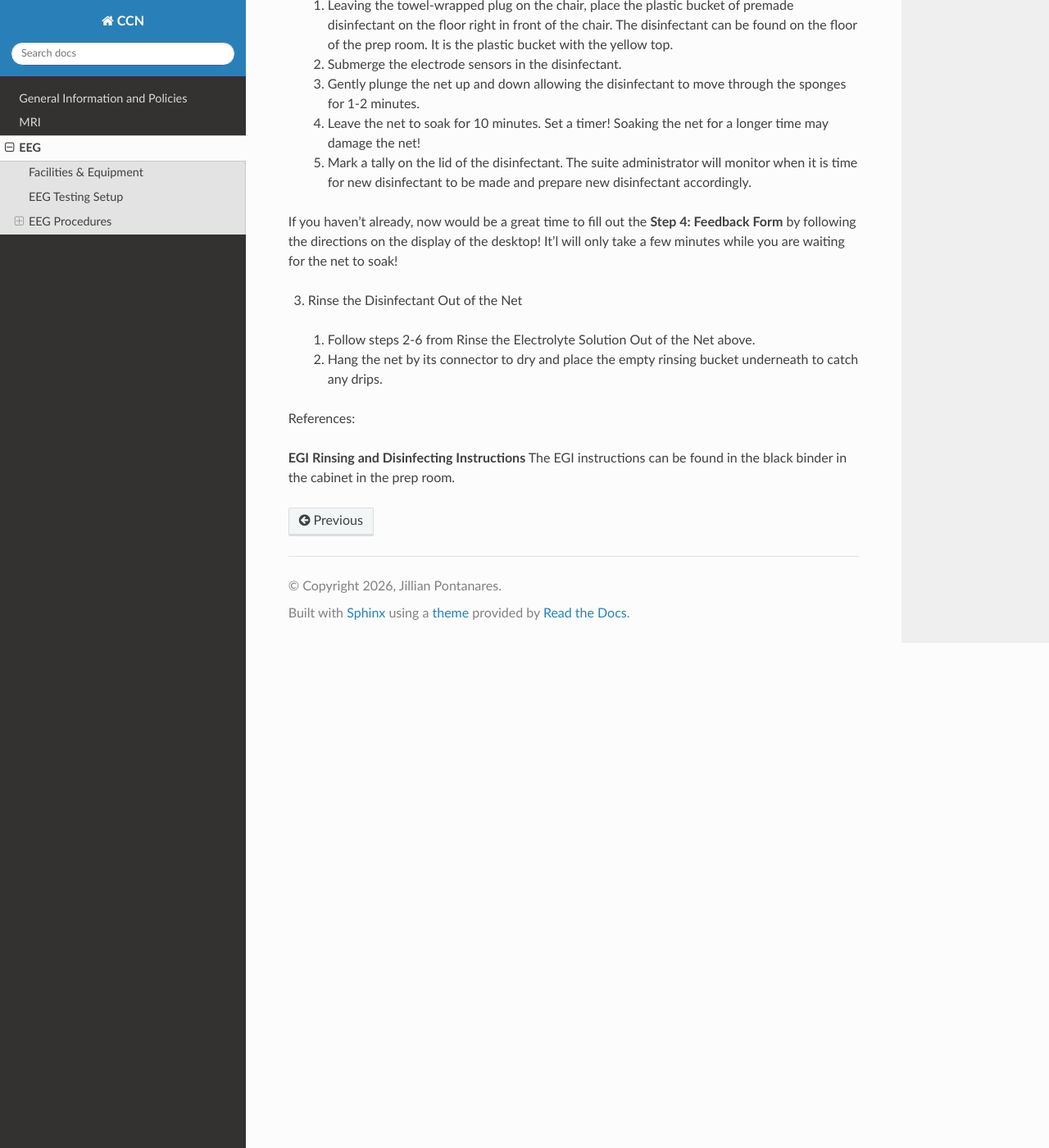
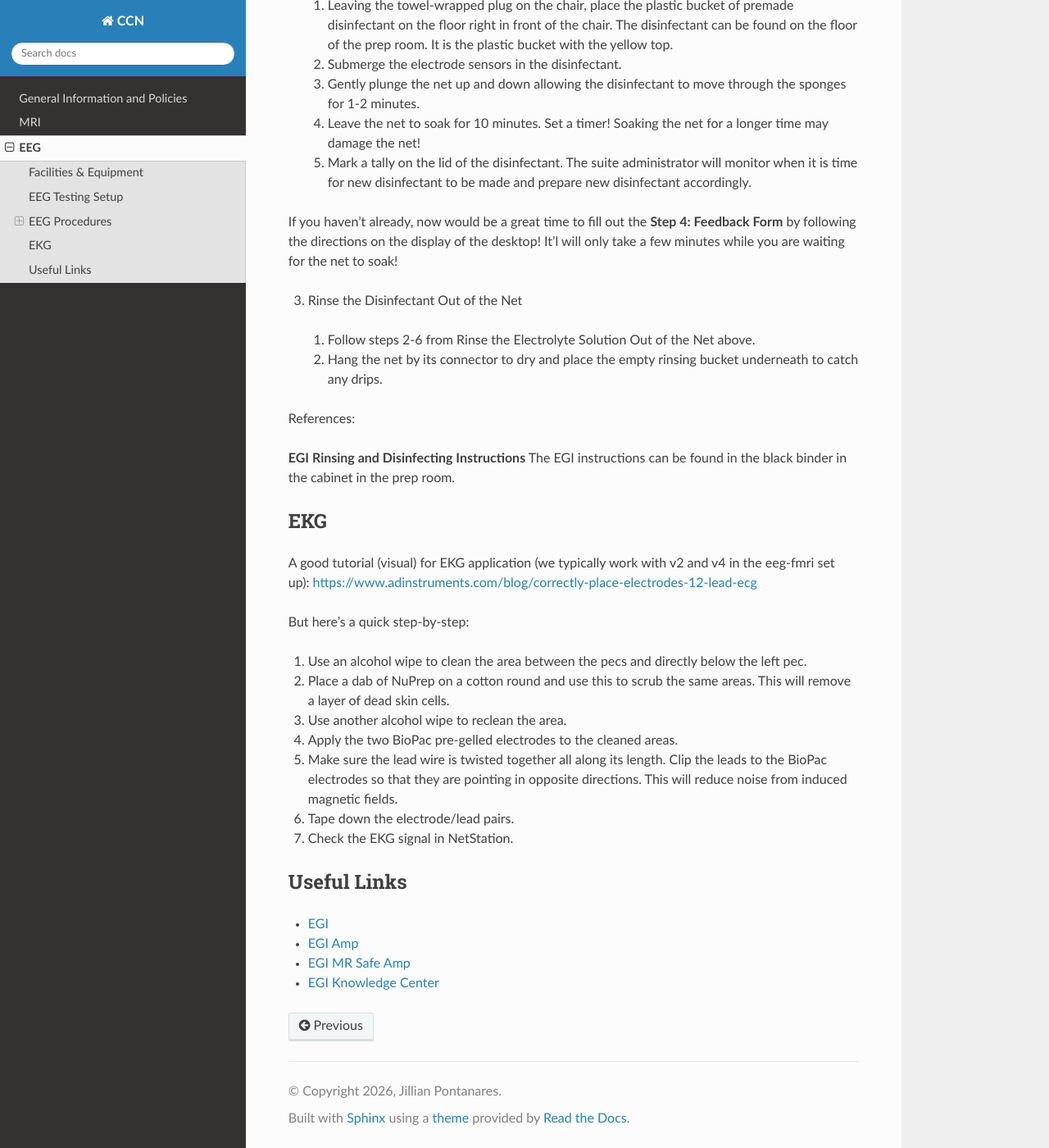
Before and after one commit to jpontanares-ccn/CCN, a Sphinx documentation site: the page built from docs/source/eeg.rst, in a window 1280 px wide and 1400 px high, scrolled down 7211 px. Shown: the whole window at 82% size. Built offline with Sphinx 7.4.7 and the Read the Docs theme 3.1.0, drawn with Linux system fonts in a browser that asks for light colours.

Commit message:
Update eeg.rst

```diff
--- a/docs/source/eeg.rst
+++ b/docs/source/eeg.rst
@@ -237,3 +237,25 @@ References:
 
 **EGI Rinsing and Disinfecting Instructions**
 The EGI instructions can be found in the black binder in the cabinet in the prep room.
+
+EKG
+---
+A good tutorial (visual) for EKG application (we typically work with v2 and v4 in the eeg-fmri set up): https://www.adinstruments.com/blog/correctly-place-electrodes-12-lead-ecg
+
+But here's a quick step-by-step:
+
+1. Use an alcohol wipe to clean the area between the pecs and directly below the left pec.
+2. Place a dab of NuPrep on a cotton round and use this to scrub the same areas. This will remove a layer of dead skin cells.
+3. Use another alcohol wipe to reclean the area.
+4. Apply the two BioPac pre-gelled electrodes to the cleaned areas.
+5. Make sure the lead wire is twisted together all along its length. Clip the leads to the BioPac electrodes so that they are pointing in opposite directions. This will reduce noise from induced magnetic fields.
+6. Tape down the electrode/lead pairs.
+7. Check the EKG signal in NetStation.
+
+Useful Links
+------------
+
+- `EGI <http://www.egi.com/>`_
+- `EGI Amp <https://www.egi.com/research-division/net-amps-eeg-amplifier>`_
+- `EGI MR Safe Amp <https://www.egi.com/images/stories/manuals/GES_400/core/GES_400MR_uman_8100401-55_20150722_hires.pdf>`_
+- `EGI Knowledge Center <https://www.egi.com/knowledge-center>`_
```
